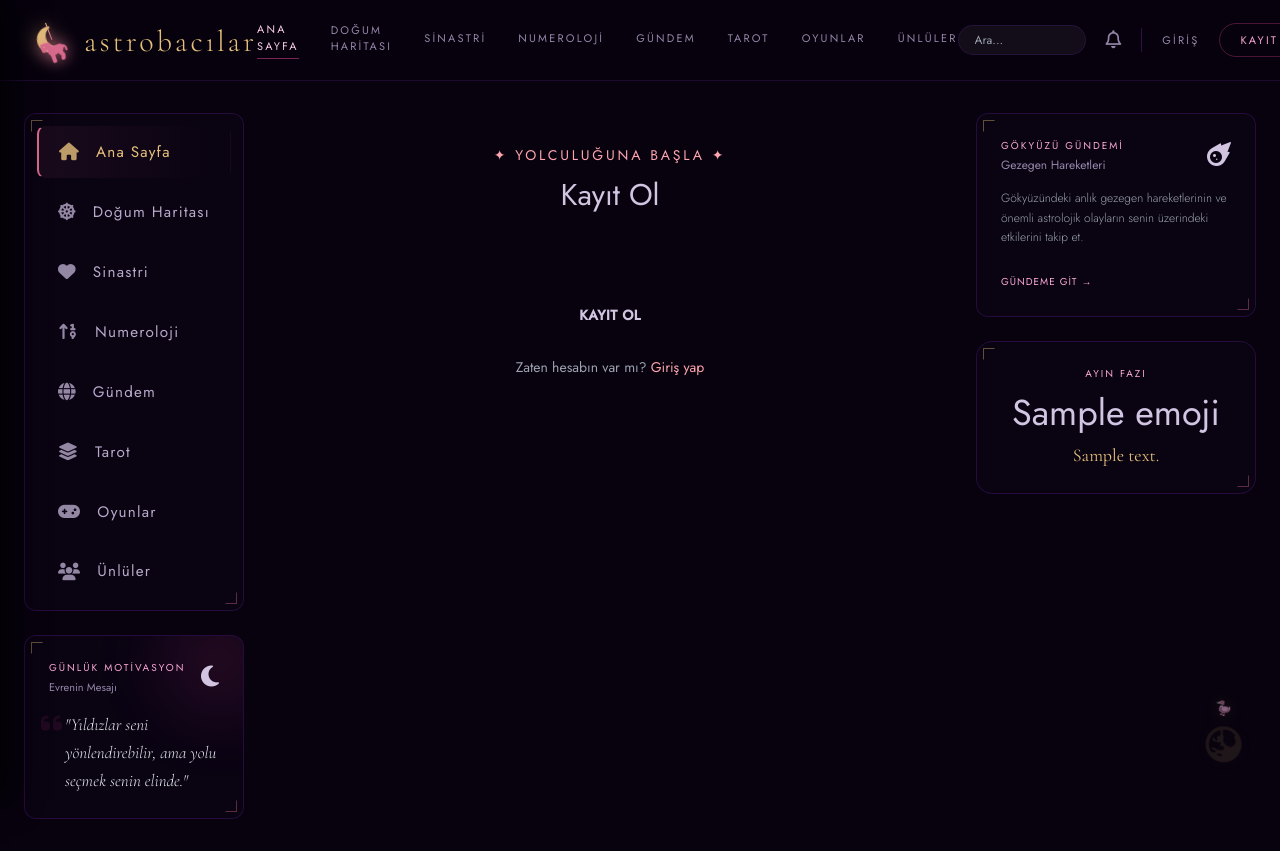
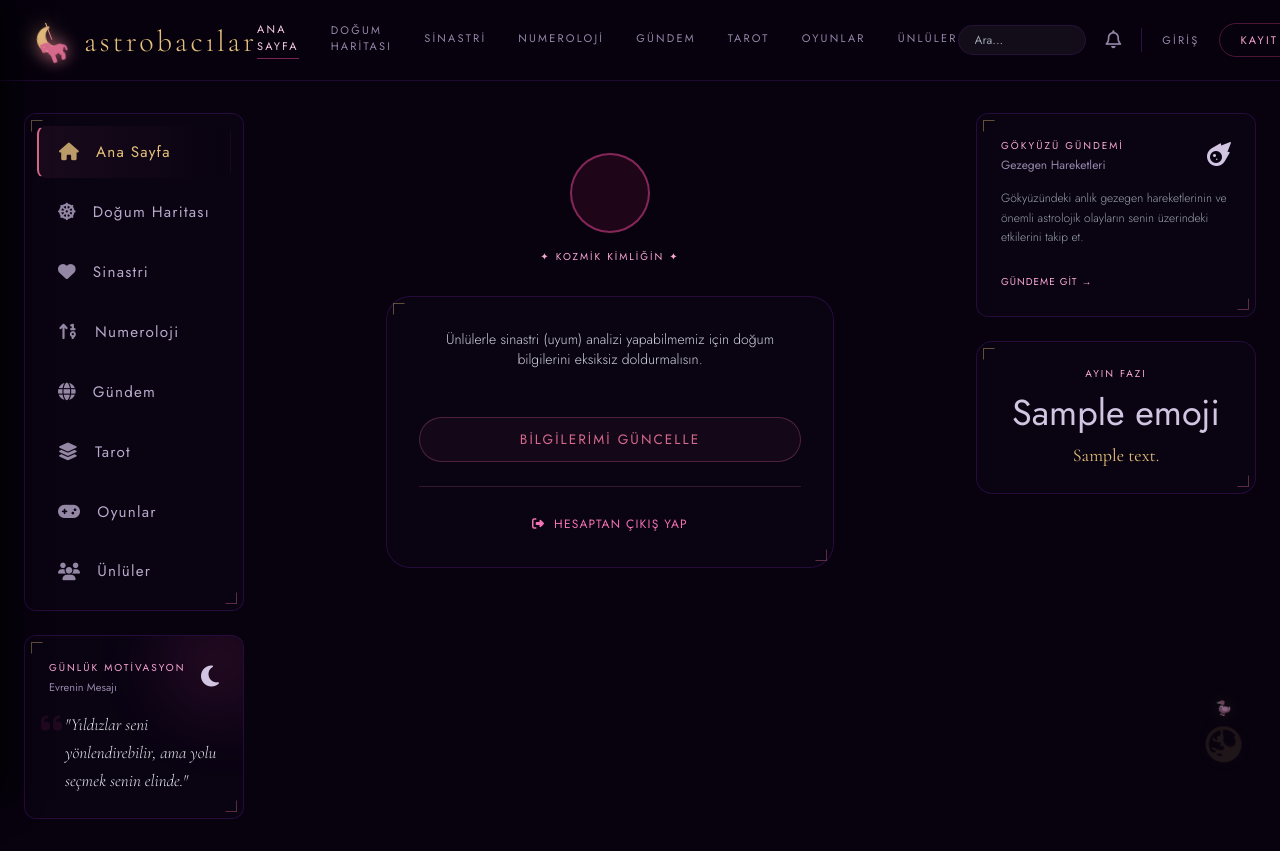
Before and after one commit to busraoren/astroloji_website, a Django app: template kullanicilar/templates/kullanicilar/profil.html in a window 1280 px wide. Run offline with Django 4.2, Linux system fonts and the light colour scheme; the template is opened without the code that fills it: most values are stand-ins (such as "Sample title", 1, 10 or a date in 2020); parts of the project's set-up code (start-up, migrations or seed data) failed here and were passed over; some libraries are stand-ins or nearby versions.

Commit message:
profil güncellendi

```diff
--- a/kullanicilar/templates/kullanicilar/profil.html
+++ b/kullanicilar/templates/kullanicilar/profil.html
@@ -1,26 +1,37 @@
 {% extends 'burcs/base.html' %}
-
-{% block title %}Kayıt Ol{% endblock %}
+{% block title %}Profilim{% endblock %}
 
 {% block content %}
-<div class="max-w-md mx-auto mt-8">
+<div class="max-w-md mx-auto mb-16 mt-10">
     <div class="text-center mb-8">
-        <p class="text-sm tracking-[0.2em] text-rose-300 font-normal mb-3">✦ YOLCULUĞUNA BAŞLA ✦</p>
-        <h2 class="font-baslik text-3xl text-gradient-gold">Kayıt Ol</h2>
+        <div class="w-20 h-20 mx-auto rounded-full border-2 border-pink-500/50 flex items-center justify-center bg-pink-900/20 text-gold text-3xl mb-4">
+            {{ user.username|slice:":1"|upper }}
+        </div>
+        <p class="text-[10px] tracking-[0.2em] text-pink-300 font-normal mb-2">✦ KOZMİK KİMLİĞİN ✦</p>
+        <h2 class="font-serif-mystic text-3xl text-gold font-light">{{ user.username|upper }}</h2>
     </div>
 
-    <div class="card-elegant rounded-3xl p-8">
-        <form method="post">
+    <div class="card-line-art corner-marks rounded-3xl p-8">
+        <p class="text-gray-300 text-sm font-light mb-6 text-center">
+            Ünlülerle sinastri (uyum) analizi yapabilmemiz için doğum bilgilerini eksiksiz doldurmalısın.
+        </p>
+
+        <!-- Eğer Profil Güncelleme formun varsa buraya form.as_p gelecek -->
+        <form method="post" action="{% url 'profil' %}">
             {% csrf_token %}
-            {{ form.as_p }}
-            <button type="submit" class="holo-btn w-full font-semibold py-3 rounded-full mt-4 tracking-wide text-sm">
-                KAYIT OL
-            </button>
+            <!-- Form alanlarını (tarih, saat vb.) forms.py'den gönderiyorsan -->
+            <div class="space-y-4 text-gray-300 text-sm font-light">
+                {{ form.as_p }}
+            </div>
+
+            <button type="submit" class="btn-elegant w-full mt-6">BİLGİLERİMİ GÜNCELLE</button>
         </form>
 
-        <p class="text-center text-sm text-gray-400 mt-5">
-            Zaten hesabın var mı? <a href="{% url 'giris' %}" class="text-rose-300 hover:text-rose-200 transition">Giriş yap</a>
-        </p>
+        <div class="mt-6 pt-6 border-t border-[rgba(215,105,141,0.2)] text-center">
+            <a href="{% url 'cikis' %}" class="text-xs tracking-widest text-pink-400 hover:text-pink-200 transition uppercase">
+                <i class="fas fa-sign-out-alt mr-1"></i> Hesaptan Çıkış Yap
+            </a>
+        </div>
     </div>
 </div>
 {% endblock %}
```
